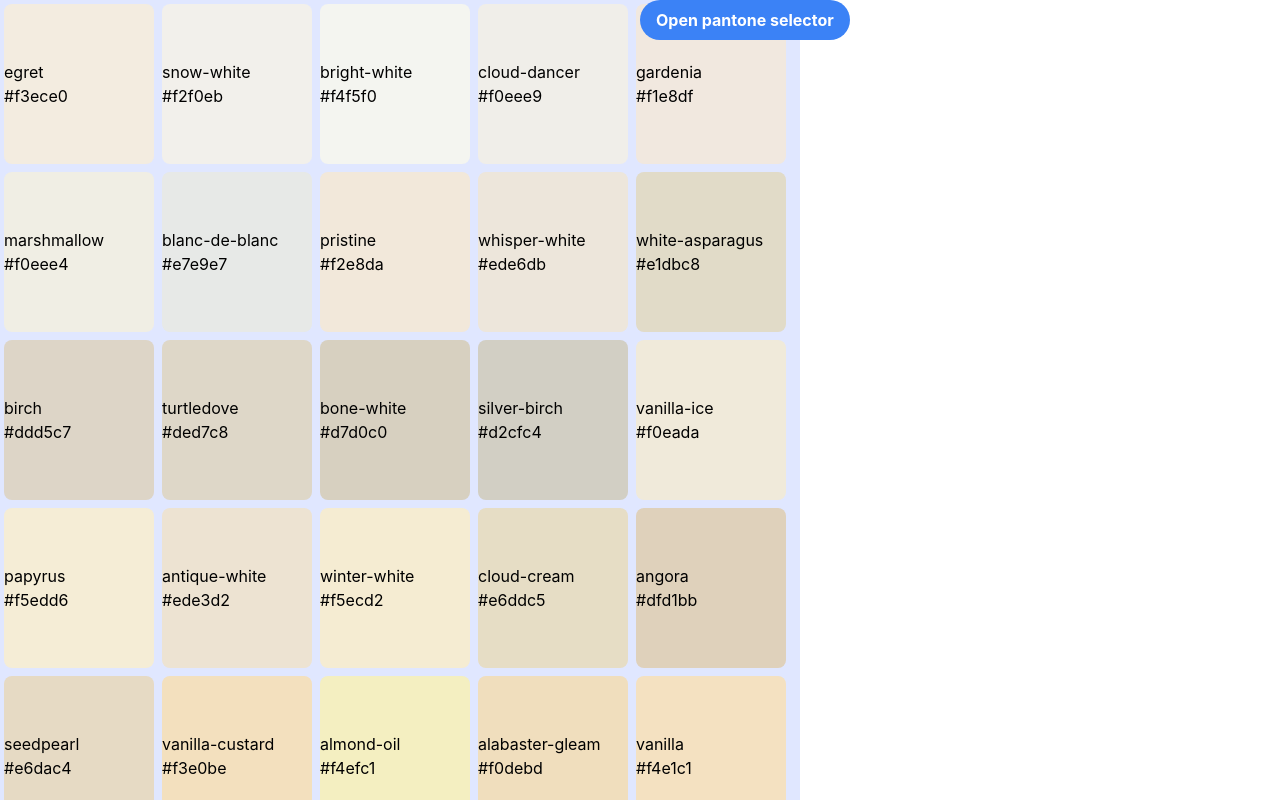
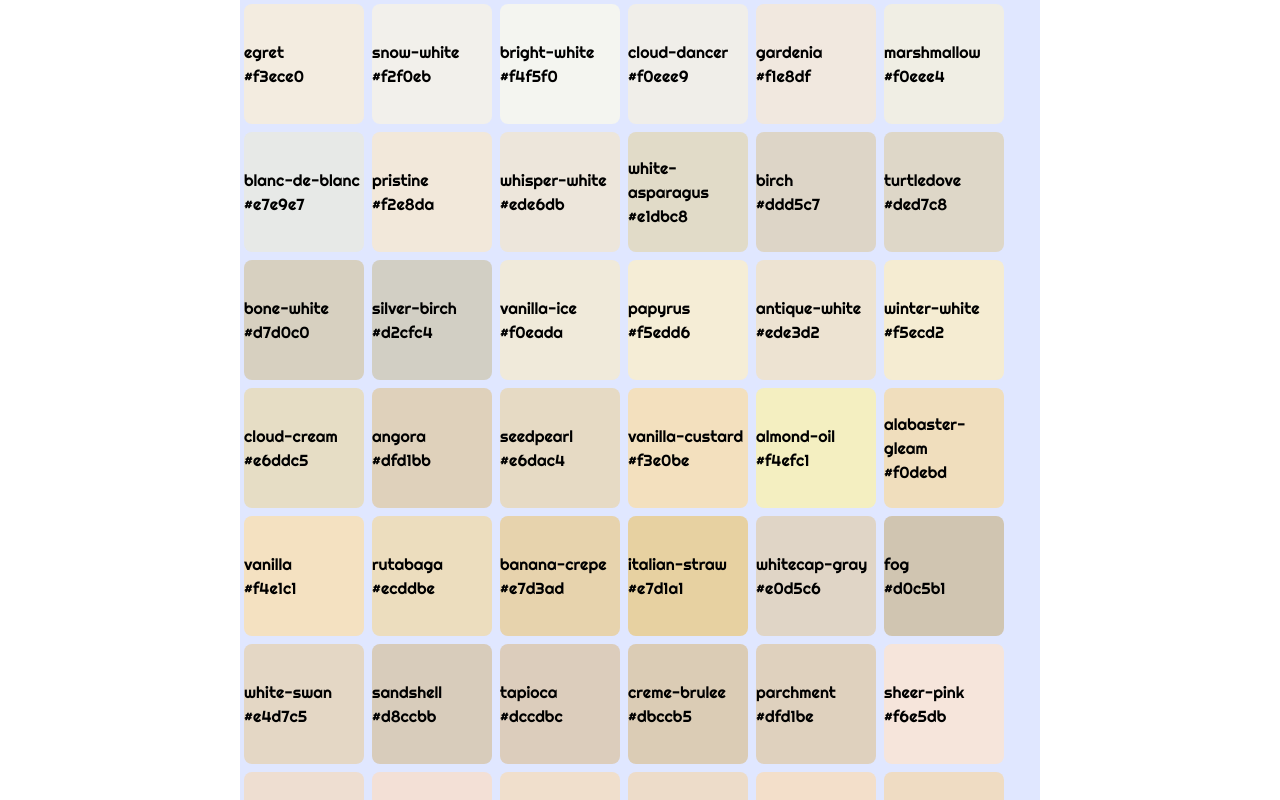
Before and after one commit to bracikaa/pantone-color-generator, a React (Create React App) app: page / in a window 1280 px wide. Both pictures are taken after a click on the button "Open pantone selector". Built offline with nearby package versions, Linux system fonts and the light colour scheme.

Commit message:
adding new font, centering the modal

```diff
--- a/public/index.html
+++ b/public/index.html
@@ -3,6 +3,12 @@
   <head>
     <meta charset="utf-8" />
     <link rel="icon" href="%PUBLIC_URL%/favicon.ico" />
+    <link rel="preconnect" href="https://fonts.googleapis.com" />
+    <link rel="preconnect" href="https://fonts.gstatic.com" crossorigin />
+    <link
+      href="https://fonts.googleapis.com/css2?family=Righteous&display=swap"
+      rel="stylesheet"
+    />
     <meta name="viewport" content="width=device-width, initial-scale=1" />
     <meta name="theme-color" content="#000000" />
     <meta
@@ -24,7 +30,7 @@
       work correctly both with client-side routing and a non-root public URL.
       Learn how to configure a non-root public URL by running `npm run build`.
     -->
-    <title>React App</title>
+    <title>Pantone Wallpaper Generator</title>
   </head>
   <body>
     <noscript>You need to enable JavaScript to run this app.</noscript>
--- a/src/Components/ModalContent.tsx
+++ b/src/Components/ModalContent.tsx
@@ -7,12 +7,12 @@ const ModalContent: React.FC<{ onClose: () => void }> = ({ onClose }) => {
     value: pantoneColors.values[index],
   }));
   return (
-    <div className="modal flex content-center flex-col w-[800px] h-[800px] z-index-2 overflow-auto">
+    <div className="w-[800px] h-[800px] fixed left-[50%] top-[50%] translate-x-[-50%] translate-y-[-50%] modal flex content-center flex-col z-index-2 overflow-auto no-scrollbar">
       <div className="flex items-center bg-indigo-100 flex-wrap">
         {pantoneObjectColors.map((color) => {
           return (
             <div
-              className="pantone-color-box m-1 rounded-lg h-40 w-[150px] content-center cursor-pointer"
+              className="pantone-color-box m-1 rounded-lg h-[120px] w-[120px] content-center cursor-pointer"
               style={{ backgroundColor: color.value }}
               key={color.colorName}
             >
--- a/src/index.css
+++ b/src/index.css
@@ -4,7 +4,7 @@
 
 body {
   margin: 0;
-  font-family: -apple-system, BlinkMacSystemFont, 'Segoe UI', 'Roboto', 'Oxygen',
+  font-family: 'Righteous', 'Segoe UI', 'Roboto', 'Oxygen',
     'Ubuntu', 'Cantarell', 'Fira Sans', 'Droid Sans', 'Helvetica Neue',
     sans-serif;
   -webkit-font-smoothing: antialiased;
@@ -15,3 +15,17 @@ code {
   font-family: source-code-pro, Menlo, Monaco, Consolas, 'Courier New',
     monospace;
 }
+
+@layer utilities {
+    @variants responsive {
+      .no-scrollbar::-webkit-scrollbar {
+          display: none;
+      }
+
+
+      .no-scrollbar {
+          -ms-overflow-style: none;
+          scrollbar-width: none;
+      }
+    }
+  }
```
